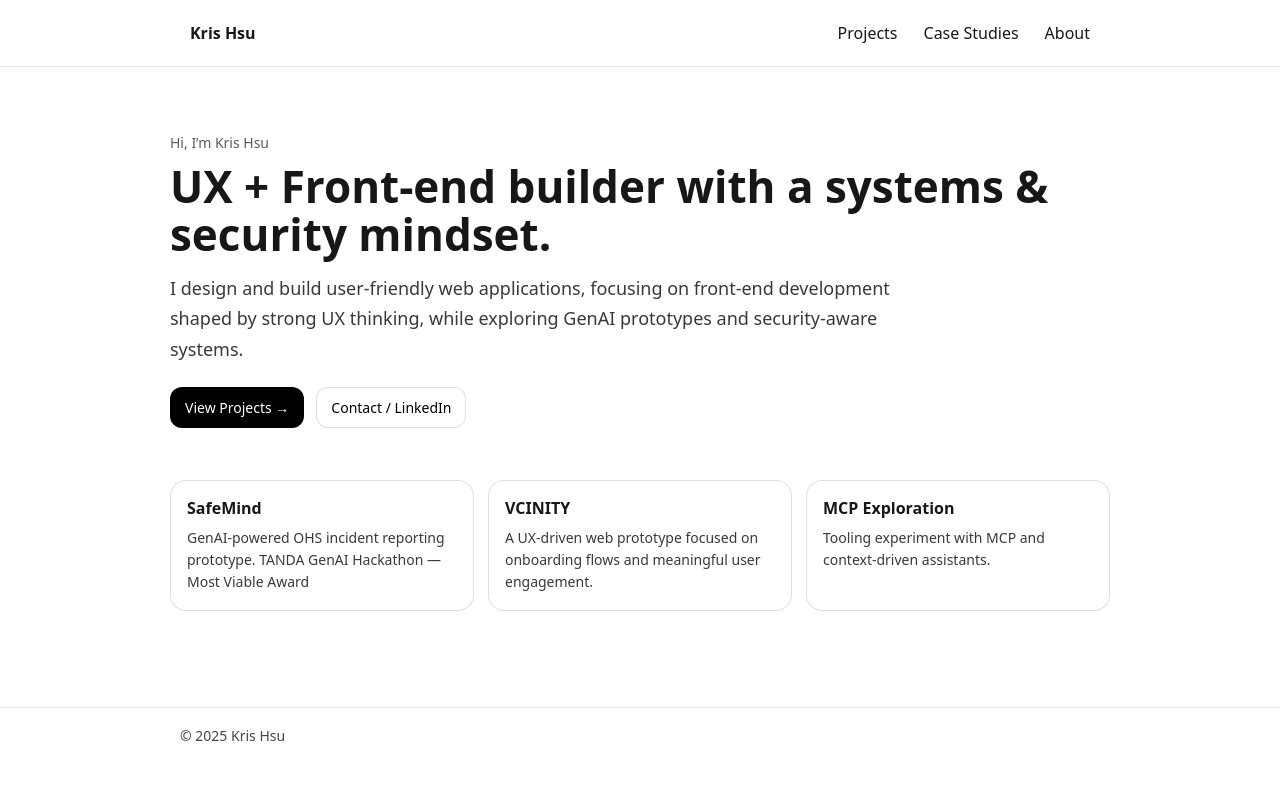
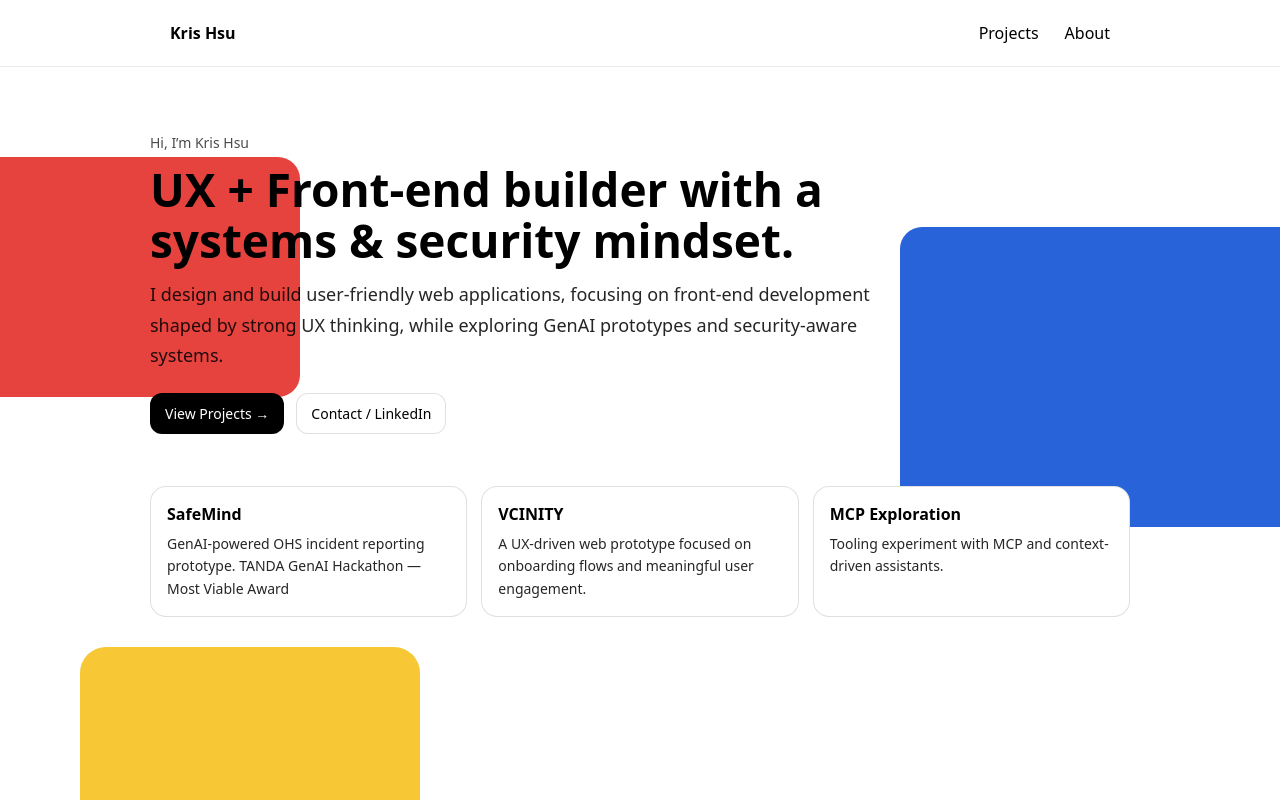
Before and after one commit to ruby23719111/kris-portfolio, a Next.js app: page / in a window 1280 px wide. Shown: the top 800 px of the page. Built offline with nearby package versions, Linux system fonts and the light colour scheme.

Commit message:
Remove case studies nav and move under construction to about

```diff
--- a/src/app/about/page.js
+++ b/src/app/about/page.js
@@ -3,7 +3,7 @@ export default function AboutPage() {
     <main style={{ maxWidth: 960, margin: "0 auto", padding: "56px 20px", fontFamily: "system-ui" }}>
       <h1 style={{ fontSize: 36, margin: 0 }}>About</h1>
       <p style={{ marginTop: 12, lineHeight: 1.7 }}>
-        I’m Kris — an IT master’s student building product-ready web apps and UX-driven experiences.
+        Under construction 🚧
       </p>
     </main>
   );
--- a/src/app/globals.css
+++ b/src/app/globals.css
@@ -1,42 +1,48 @@
-:root {
-  --background: #ffffff;
-  --foreground: #171717;
+/* =========================
+   Mondrian background system
+   ========================= */
+
+.mondrian-bg {
+  position: relative;
+  min-height: 100vh;
+  background: #ffffff;
+
+  /* 防止色塊溢出造成水平卷軸 */
+  overflow: hidden;
+
+  /* 額外保險：避免任何元素推到 x 軸 */
+  width: 100%;
 }
 
-@media (prefers-color-scheme: dark) {
-  :root {
-    --background: #0a0a0a;
-    --foreground: #ededed;
-  }
+/* 所有色塊都用這個 */
+.mondrian-block {
+  position: absolute;
+
+  /* 永遠在內容後面 */
+  z-index: 0;
+
+  /* 更像參考圖：柔和一點的圓角 + 輕微透明 */
+  border-radius: 18px;
+  opacity: 0.95;
+
+  /* 防止色塊擋到點擊（很重要，不然你以為按到 link，其實按到色塊） */
+  pointer-events: none;
+}
+/* 顏色 */
+.mondrian-red {
+  background: #e53935;
 }
 
-html,
-body {
-  max-width: 100vw;
-  overflow-x: hidden;
+.mondrian-blue {
+  background: #1e5bd7;
 }
 
-body {
-  color: var(--foreground);
-  background: var(--background);
-  font-family: Arial, Helvetica, sans-serif;
-  -webkit-font-smoothing: antialiased;
-  -moz-osx-font-smoothing: grayscale;
+.mondrian-yellow {
+  background: #f7c52b;
 }
 
-* {
-  box-sizing: border-box;
-  padding: 0;
-  margin: 0;
+/* 內容層一定要比色塊高 */
+.mondrian-content {
+  position: relative;
+  z-index: 2;
 }
-
-a {
-  color: inherit;
-  text-decoration: none;
-}
-
-@media (prefers-color-scheme: dark) {
-  html {
-    color-scheme: dark;
-  }
-}
--- a/src/app/layout.js
+++ b/src/app/layout.js
@@ -45,9 +45,6 @@ export default function RootLayout({ children }) {
               <Link href="/projects" style={navLinkStyle}>
                 Projects
               </Link>
-              <Link href="/case-studies" style={navLinkStyle}>
-                Case Studies
-              </Link>
               <Link href="/about" style={navLinkStyle}>
                 About
               </Link>
--- a/src/app/page.js
+++ b/src/app/page.js
@@ -1,17 +1,75 @@
 export default function Home() {
-    return (
-      <main style={{ maxWidth: 980, margin: "0 auto", padding: "48px 20px" }}>
+  return (
+    <div className="mondrian-bg">
+      {/* Background blocks (ONLY ONE SET) */}
+      <div
+        className="mondrian-block mondrian-red"
+        style={{
+          top: 90,
+          left: -120,
+          width: 420,
+          height: 240,
+          borderRadius: 22,
+        }}
+      />
+
+      <div
+        className="mondrian-block mondrian-blue"
+        style={{
+          top: 160,
+          right: -140,
+          width: 520,
+          height: 300,
+          borderRadius: 22,
+        }}
+      />
+
+      <div
+        className="mondrian-block mondrian-yellow"
+        style={{
+          bottom: -120,
+          left: 80,
+          width: 340,
+          height: 340,
+          borderRadius: 26,
+        }}
+      />
+
+      {/* Content */}
+      <main
+        className="mondrian-content"
+        style={{
+          maxWidth: 980,
+          margin: "0 auto",
+          padding: "48px 20px",
+        }}
+      >
         {/* Hero */}
         <section style={{ padding: "18px 0 34px" }}>
           <p style={{ margin: 0, fontSize: 14, opacity: 0.7 }}>
             Hi, I’m Kris Hsu
           </p>
 
-          <h1 style={{ margin: "10px 0 10px", fontSize: 44, lineHeight: 1.1 }}>
+          <h1
+            style={{
+              margin: "12px 0",
+              fontSize: 46,
+              lineHeight: 1.1,
+              maxWidth: 720,
+            }}
+          >
             UX + Front-end builder with a systems & security mindset.
           </h1>
 
-          <p style={{ margin: "14px 0 0", fontSize: 18, lineHeight: 1.7, maxWidth: 720, opacity: 0.85 }}>
+          <p
+            style={{
+              margin: "14px 0 0",
+              fontSize: 18,
+              lineHeight: 1.7,
+              maxWidth: 720,
+              opacity: 0.85,
+            }}
+          >
             I design and build user-friendly web applications, focusing on front-end development shaped by strong UX thinking, while exploring GenAI prototypes and security-aware systems.
           </p>
 
@@ -53,7 +111,7 @@ export default function Home() {
           </div>
         </section>
 
-        {/* Optional quick highlights (simple + clean) */}
+        {/* Highlights */}
         <section style={{ marginTop: 18 }}>
           <div
             style={{
@@ -63,9 +121,18 @@ export default function Home() {
             }}
           >
             {[
-              { title: "SafeMind", desc: "GenAI-powered OHS incident reporting prototype. TANDA GenAI Hackathon — Most Viable Award" },
-              { title: "VCINITY", desc: "A UX-driven web prototype focused on onboarding flows and meaningful user engagement." },
-              { title: "MCP Exploration", desc: "Tooling experiment with MCP and context-driven assistants." },
+              {
+                title: "SafeMind",
+                desc: "GenAI-powered OHS incident reporting prototype. TANDA GenAI Hackathon — Most Viable Award",
+              },
+              {
+                title: "VCINITY",
+                desc: "A UX-driven web prototype focused on onboarding flows and meaningful user engagement.",
+              },
+              {
+                title: "MCP Exploration",
+                desc: "Tooling experiment with MCP and context-driven assistants.",
+              },
             ].map((item) => (
               <div
                 key={item.title}
@@ -85,5 +152,6 @@ export default function Home() {
           </div>
         </section>
       </main>
-    );
-  }
+    </div>
+  );
+}
```
Also changed, not shown: src/app/case-studies/page.js (+5 -5 lines), src/data/projects.js (+9 -0 lines), 1 other file (tests, documents, lock files or other folders).
